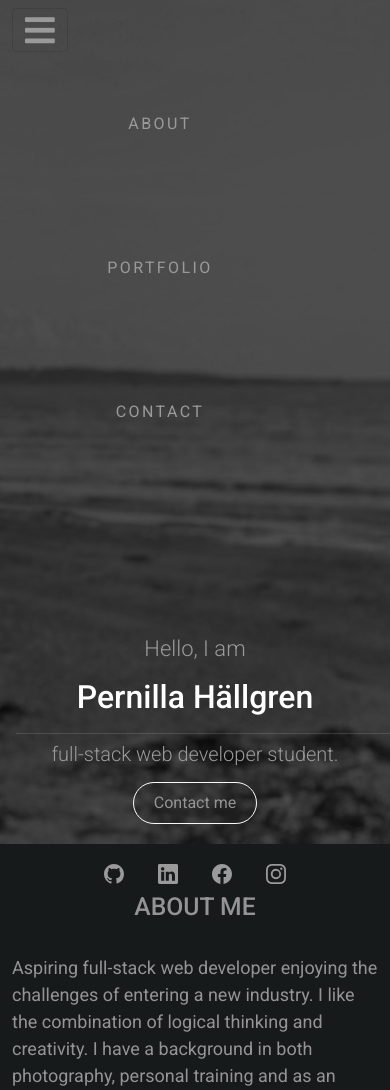
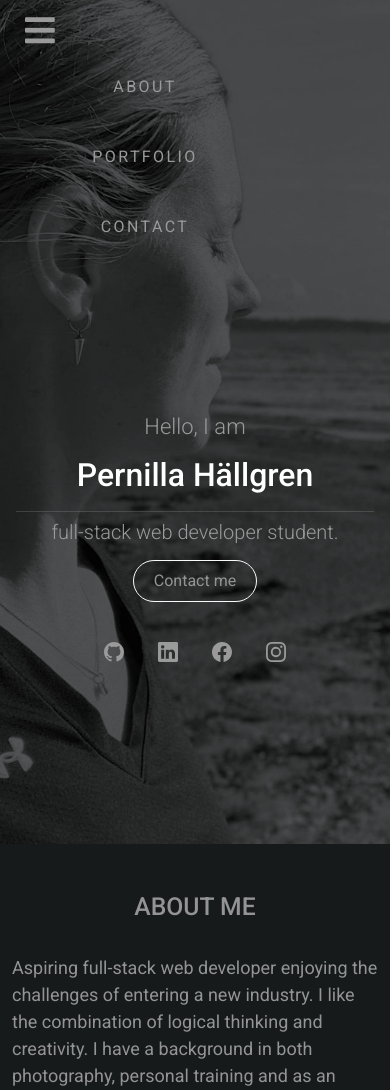
Before and after one commit to pernilla-hallgren/my-portfolio, a PHP site: page / in a window 390 px wide, after a click that opens the changed part. Shown: the top 1090 px of the page. Run offline with PHP 8.4, Linux system fonts and the light colour scheme; some web fonts are replaced.

Commit message:
media queries

```diff
--- a/home.html
+++ b/home.html
@@ -22,13 +22,12 @@
 
 </head>
 <body>
-    <section class="first-page">
+    <div class="first-page">
         <!-- NAVBAR -->
         <nav class="navbar navbar-expand-lg navbar-light bg-none">
             <div class="container-fluid">
                 <button class="navbar-toggler" type="button" data-bs-toggle="collapse" data-bs-target="#navbarSupportedContent" aria-controls="navbarSupportedContent" aria-expanded="false" aria-label="Toggle navigation">
                     <span><i class="fas fa-bars"></i></span>
-                    <!-- <span class="navbar-toggler-icon"></span> -->
                 </button>
                 <div class="collapse navbar-collapse justify-content-end text-center" id="navbarSupportedContent">
                     <ul class="navbar-nav mr-auto mb-2 mb-lg-0">
@@ -48,8 +47,8 @@
         <!-- NAVBAR END -->
         <!-- TEXT HEADER -->
         <header>
-            <div class="row text-center justify-content-center">
-                <div class="col-sm-12 col-md-6 col-lg-4 card-1">
+            <!-- <div class="card text-center justify-content-center"> -->
+                <div class="card-1 col-sm-12 col-md-6 col-lg-4">
                     <div class="card">
                         <div class="card-body">
                             <h1 class="card-title mb-3">Hello, I am</h1>
@@ -88,7 +87,7 @@
             </div>
         </header>
         <!-- TEXT HEADER END -->
-    </section>
+    </div>
     <!-- ABOUT -->
     <section class="about-page" id="about">
             <div class="container pt-5 text-left">
--- a/style.css
+++ b/style.css
@@ -6,11 +6,13 @@
 
 body {
     font-family: 'Roboto', sans-serif;
+    width: auto !important;
+    overflow-x: hidden !important
 }
 
 .first-page {
     height: 100vh;
-    background-image: url('img/bg/test-lg.jpg');
+    background-image: url('img/bg/header-bg-lg.jpg');
     background-repeat: no-repeat;
     background-position: center center;
     background-attachment: fixed;
@@ -31,7 +33,7 @@ body {
 
 .nav-link {
     color: #EBEBEB;
-    margin: 30px;
+    /* margin: 30px; */
     margin-right: 100px;
 }
 
@@ -50,7 +52,6 @@ li {
     text-decoration: none;
     letter-spacing: 0.15em;
     display: inline-block;
-    padding: 15px 20px;
     position: relative;
 }
 
@@ -87,11 +88,14 @@ li {
 .card {
     background: none;
     border: none;
-    /* margin-top: 50px;    */
+
 }
 
 .card-1 {
     margin-top: 120px;
+    margin-left: auto;
+    margin-right: auto;
+    text-align: center;
 }
 
 .card-title {
@@ -113,7 +117,6 @@ li {
 
 .dividerClass {
     color: #9A9A9A;
-    width: 400px;
     margin-left: auto;
     margin-right: auto;
 }
@@ -243,8 +246,7 @@ svg {
 /* Small devices */
 @media only screen and (max-width: 767px) {
     .first-page {
-        background-image: url("img/bg/test-sm.jpg");
-
+        background-image: url("img/bg/header-bg-sm-test.jpg");
     }
      .card-title {
          font-size: 22px;
@@ -258,7 +260,10 @@ svg {
 }
 
 /* Landscape mode */
-@media only screen and (orientation: landscape) and (max-width: 767px) {
+@media only screen and (orientation: landscape) {
+    .first-page {
+        background-image: url("img/bg/header-bg-md.jpg");
+    }
     .card-1 {
         margin-top: 20px;
     }
@@ -278,13 +283,13 @@ svg {
 /* Medium devices (landscape tablets, 768px and up) */
 @media only screen and (min-width: 768px) {
     .first-page {
-        background-image: url("img/bg/test-md.jpg");
+        background-image: url("img/bg/header-bg-md.jpg");
     }
 }
 
 /* Extra large devices (large laptops and desktops, 1200px and up) */
 @media only screen and (min-width: 1200px) {
     .first-page {
-        background-image: url('img/bg/test-lg.jpg');
+        background-image: url('img/bg/header-bg-lg.jpg');
     }
 }
```
Also changed, not shown: img/bg/header-bg-lg.jpg, img/bg/header-bg-md.jpg, img/bg/header-bg-sm-test.jpg (added), img/bg/header-bg-sm.jpg, img/bg/header-lg.jpg (added), img/bg/header-sm.jpg (added), img/bg/header.jpg (added), img/bg/test-lg.jpg (deleted), img/bg/test-md.jpg (deleted), img/bg/test-sm.jpg (deleted).
